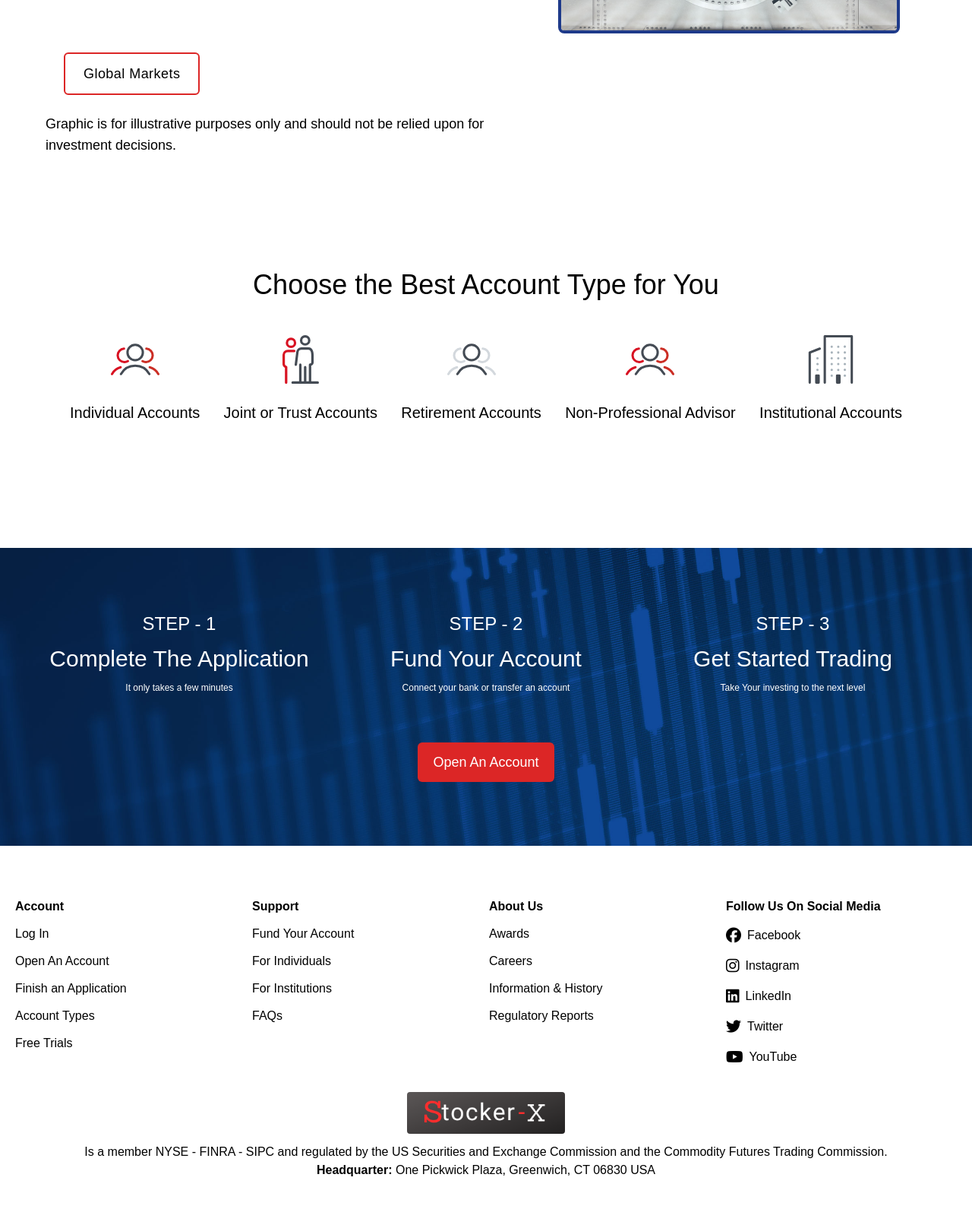
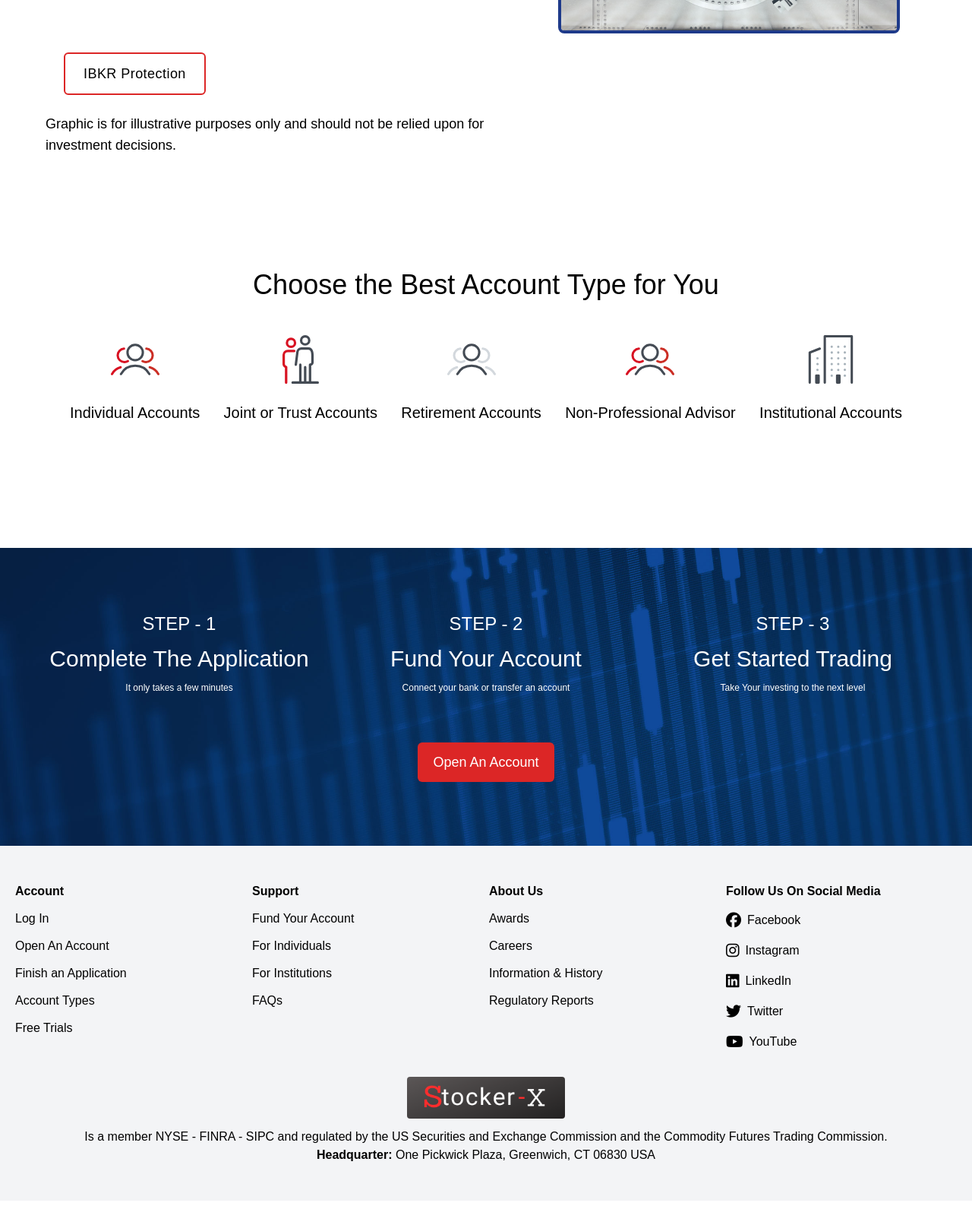
Before and after one commit to gaurabwebdev/stockerx-brokerage-house, a website: page src/index.html in a window 1280 px wide. Shown: the part 3479-5066 px from the top of the page at 76% size. Drawn offline with Linux system fonts and the light colour scheme.

Commit message:
footer bg changed

```diff
--- a/src/index.html
+++ b/src/index.html
@@ -335,7 +335,7 @@
 
                         <button
                             class="w-30 px-6 py-3 border-2 border-red-600 hover:bg-red-600 hover:text-gray-200 transition-all duration-200 rounded-md text-lg mt-6 ml-6  tracking-wide">
-                            Global Markets
+                            IBKR Protection
                         </button>
                         <p class="mt-6 text-lg">
                             Graphic is for illustrative purposes only and should not be relied upon for investment decisions.
@@ -429,7 +429,7 @@
     <!-- Footer Starts -->
         <footer>
             <section>
-                <div class="p-5 my-12">
+                <div class="p-5 py-12 bg-gray-100">
                     <div class="grid grid-cols-2  md:grid-cols-4 gap-6 md:gap-2">
                         <div>
                             <h2 class="text-base font-semibold mb-3">Account</h2>
```
Also changed, not shown: dist/output.css.
